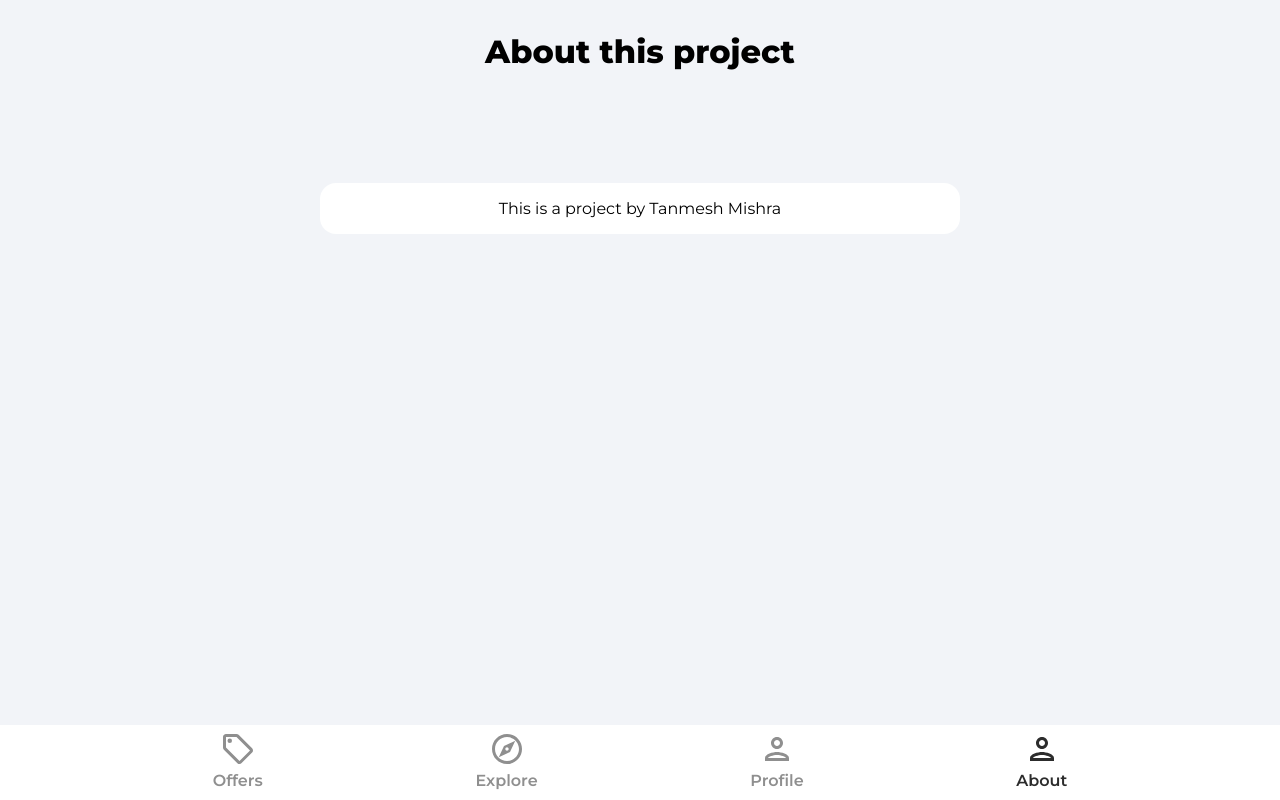
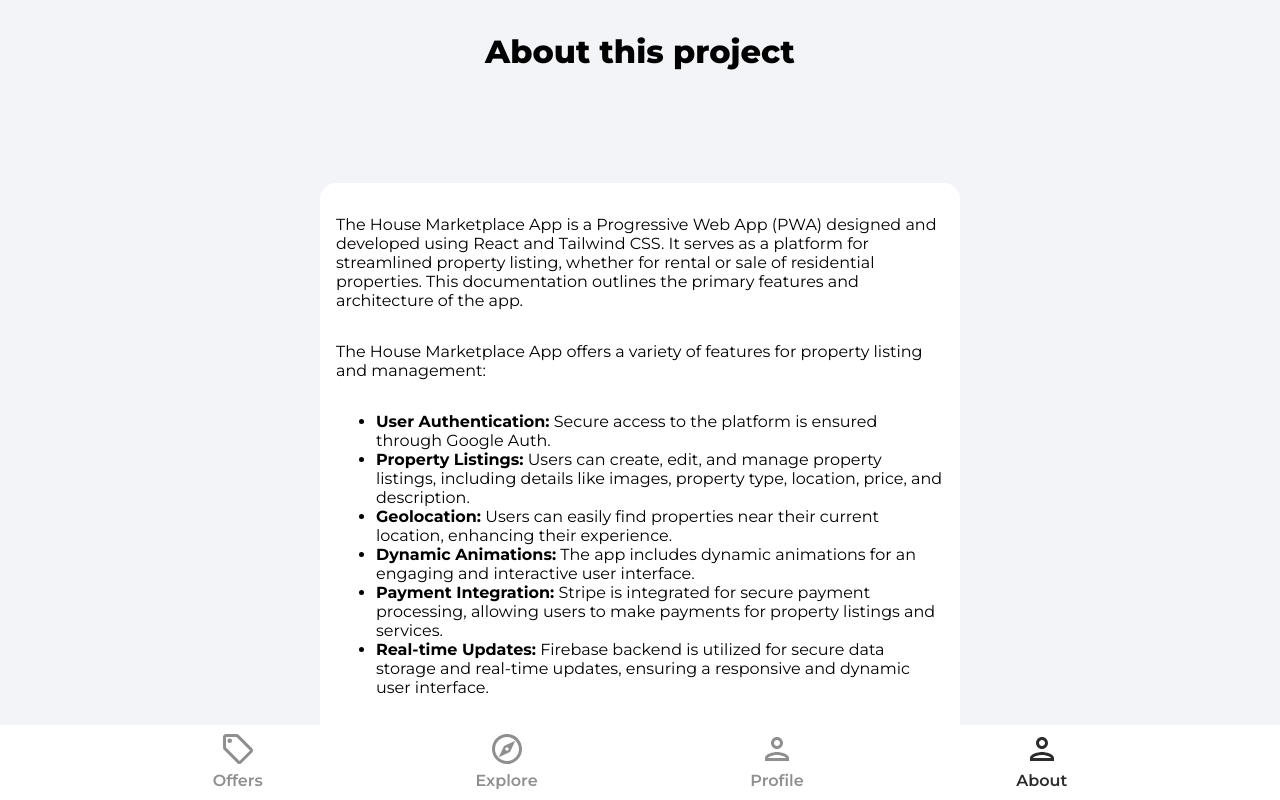
Before and after one commit to tanmesh/house-marketplace-app, a React (Create React App) app in the folder web/: page /about in a window 1280 px wide. Built offline with nearby package versions, Linux system fonts and the light colour scheme; the HTML template or start-up script is replaced by a standard one.

Commit message:
updated about page

```diff
--- a/web/src/index.css
+++ b/web/src/index.css
@@ -895,6 +895,7 @@ header {
   box-shadow: rgba(0, 0, 0, 0.2);
   width: 50%;
   display: flex;
+  flex-direction: column;
   justify-content: center;
 }
 
@@ -1223,3 +1224,13 @@ header {
   display: flex;
   justify-content: center;
 }
+
+.aboutLink {
+  display: inline;
+  color: blue;
+  text-decoration: underline;
+}
+
+.aboutLink:hover {
+  color: red;
+}
--- a/web/src/pages/About.jsx
+++ b/web/src/pages/About.jsx
@@ -11,7 +11,28 @@ function About() {
 
       <div className='aboutMain'>
         <div className="aboutCard">
-          This is a project by Tanmesh Mishra
+          <p>The House Marketplace App is a Progressive Web App (PWA) designed and developed using React and Tailwind CSS.
+            It serves as a platform for streamlined property listing, whether for rental or sale of residential properties.
+            This documentation outlines the primary features and architecture of the app.</p>
+
+          <p>The House Marketplace App offers a variety of features for property listing and management:</p>
+          <ul>
+            <li><strong>User Authentication:</strong> Secure access to the platform is ensured through Google Auth.</li>
+            <li><strong>Property Listings:</strong> Users can create, edit, and manage property listings, including details like images, property type, location, price, and description.</li>
+            <li><strong>Geolocation:</strong> Users can easily find properties near their current location, enhancing their experience.</li>
+            <li><strong>Dynamic Animations:</strong> The app includes dynamic animations for an engaging and interactive user interface.</li>
+            <li><strong>Payment Integration:</strong> Stripe is integrated for secure payment processing, allowing users to make payments for property listings and services.</li>
+            <li><strong>Real-time Updates:</strong> Firebase backend is utilized for secure data storage and real-time updates, ensuring a responsive and dynamic user interface.</li>
+          </ul>
+
+
+          <p>
+            Find more about on{' : '}
+            <a href="https://github.com/tanmesh/house-marketplace-app"
+              className='aboutLink'>
+              Github
+            </a>
+          </p>
         </div>
       </div>
     </>
```
